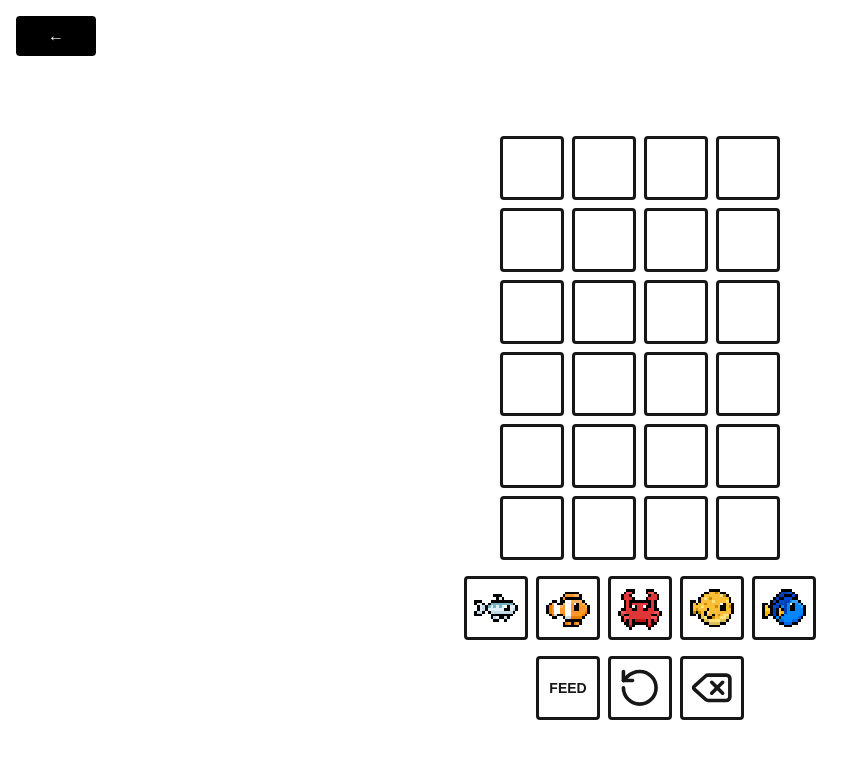
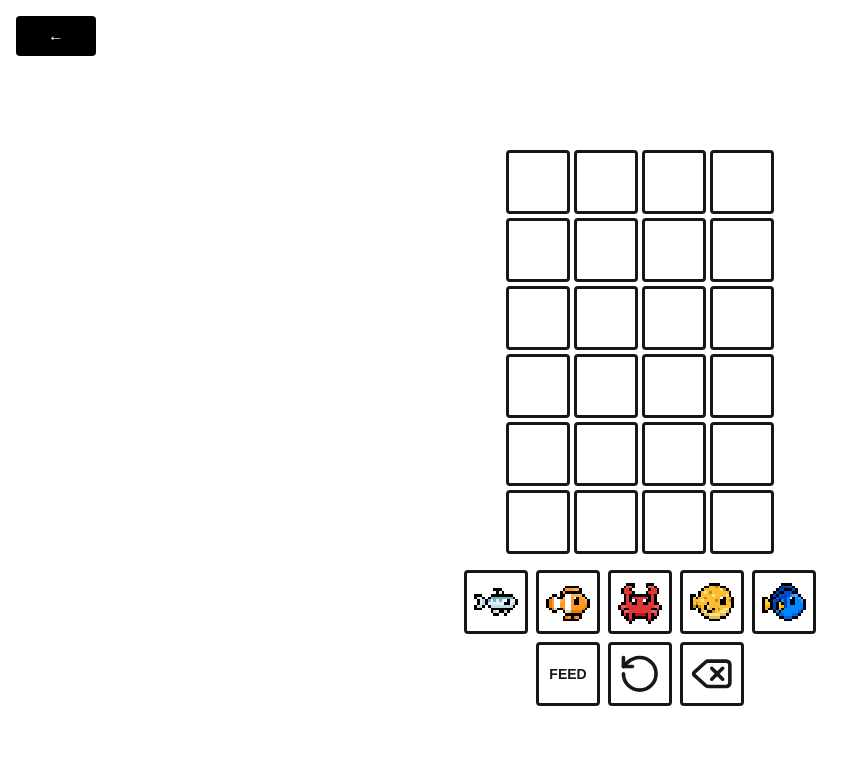
Before and after one commit to sean-mw/silly-seal, a Next.js app: page /feed in a window 1280 px wide. Shown: the top 758 px of the page, without its empty margins (0-863 px from the left). Built offline with nearby package versions, Linux system fonts and the light colour scheme.

Commit message:
Minor layout adjustments to feeding mini-game

```diff
--- a/app/feed/page.tsx
+++ b/app/feed/page.tsx
@@ -13,7 +13,7 @@ const FISH_TYPES = [
 ];
 const SEQUENCE_LENGTH = 4;
 const MAX_ATTEMPTS = 6;
-const CELL_SIZE = "w-[min(12vw,12vh,64px)] h-[min(12vw,12vh,64px)]";
+const CELL_SIZE = "w-[min(14vw,14vh,64px)] h-[min(14vw,14vh,64px)]";
 
 type FeedbackType = "correct" | "misplaced" | "wrong";
 
@@ -140,14 +140,14 @@ export default function Play() {
 
   return (
     <div className="flex flex-col w-full h-full items-center justify-center gap-4">
-      <div className="flex flex-col gap-2">
+      <div className="flex flex-col gap-1">
         {Array.from({ length: MAX_ATTEMPTS }).map((_, rowIdx) => {
           const isCurrent = rowIdx === guesses.length && !gameOver;
           const guessRow = guesses[rowIdx]?.guess ?? [];
           const feedbackRow = guesses[rowIdx]?.feedback ?? [];
 
           return (
-            <div key={rowIdx} className="flex gap-2">
+            <div key={rowIdx} className="flex gap-1">
               {Array.from({ length: SEQUENCE_LENGTH }).map((_, colIdx) => {
                 const fish = isCurrent
                   ? currentGuess[colIdx]
@@ -180,6 +180,7 @@ export default function Play() {
         })}
       </div>
 
+      <div className="flex flex-col items-center gap-2">
         <div className="flex gap-2">
           {FISH_TYPES.map((fish) => (
             <button
@@ -202,7 +203,6 @@ export default function Play() {
             </button>
           ))}
         </div>
-
         <div className="flex gap-2">
           <button
             onClick={submitGuess}
@@ -223,6 +223,7 @@ export default function Play() {
             <Delete width={48} height={48} className="w-3/4 h-3/4" />
           </button>
         </div>
+      </div>
 
       {gameOver && (
         <div className="text-lg font-semibold text-center">
```
Lines whose indentation alone changed are shown as unchanged.
